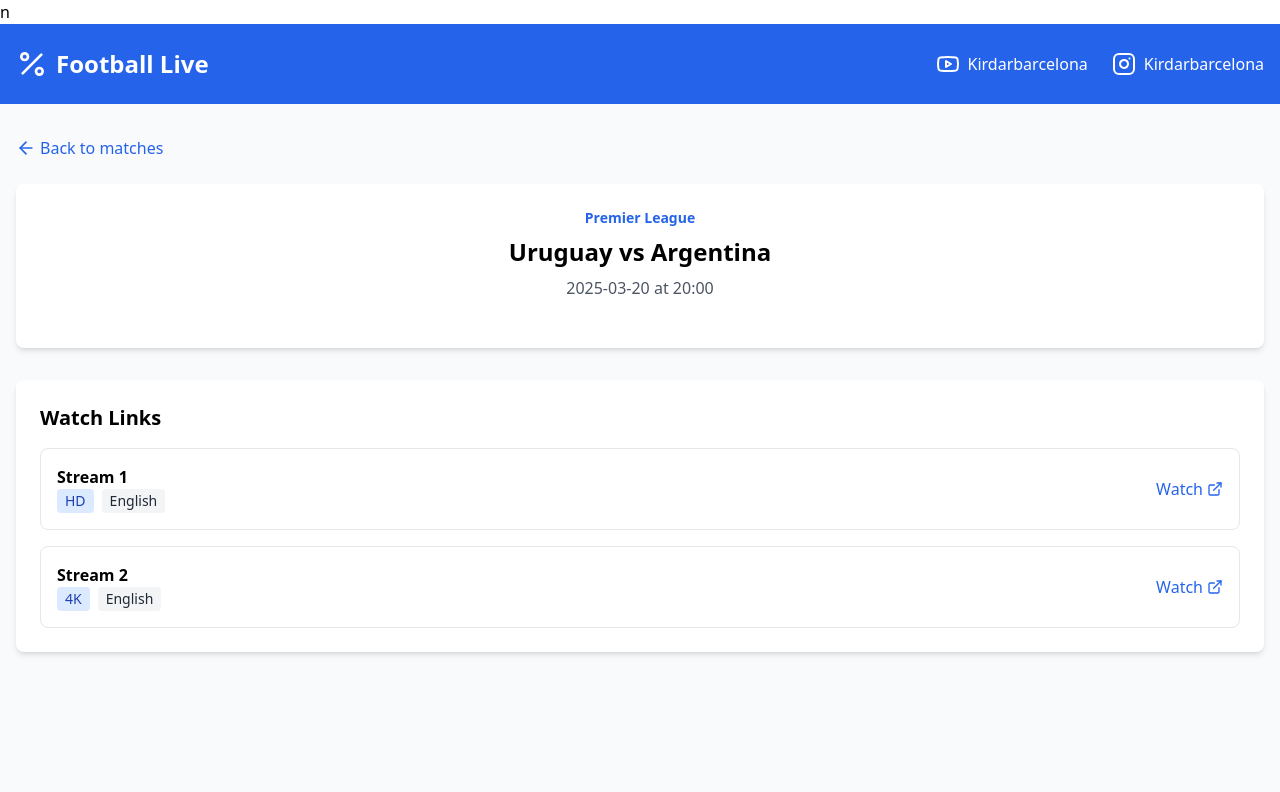
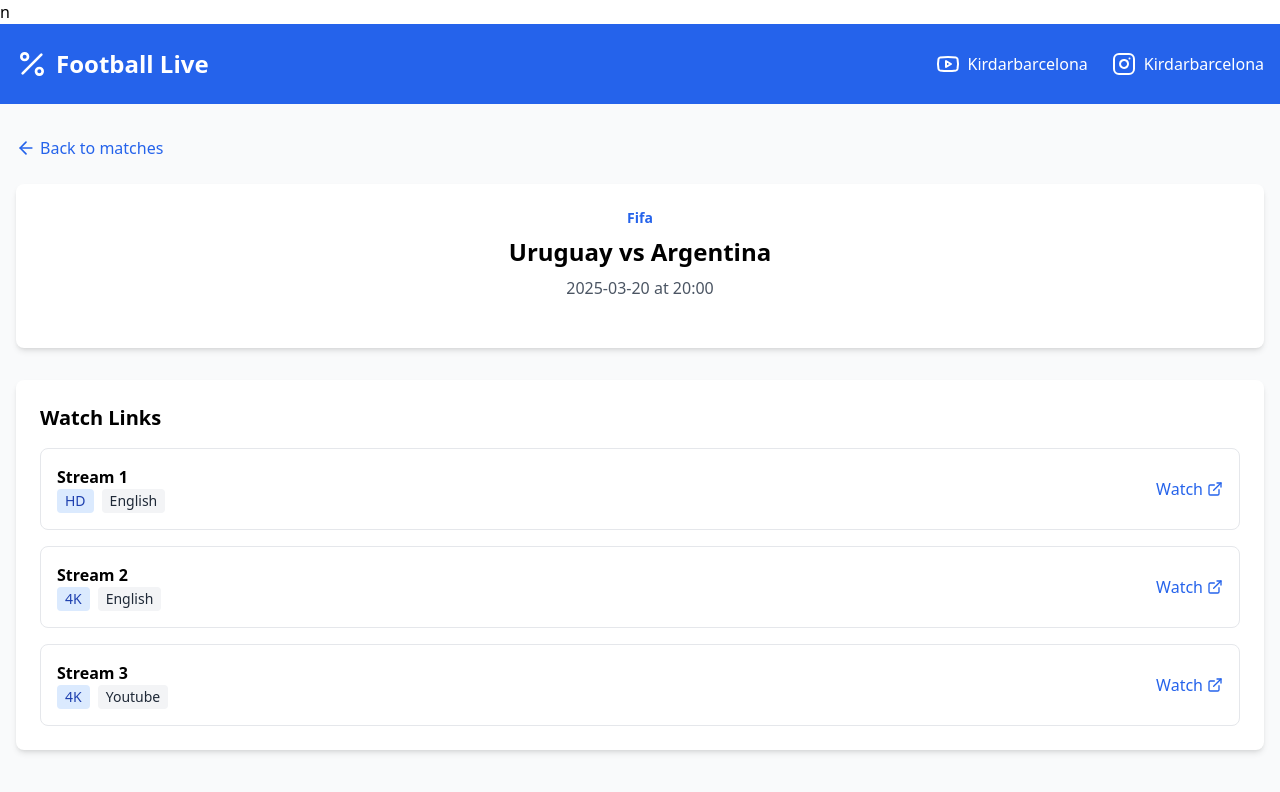
Before and after one commit to Ducksol01/Football, a React (Vite) app: page /match/1 in a window 1280 px wide. Shown: the top 792 px of the page. Built offline with nearby package versions, Linux system fonts and the light colour scheme.

Commit message:
Update types.ts

```diff
--- a/src/types.ts
+++ b/src/types.ts
@@ -29,7 +29,7 @@ export const matches: Match[] = [
     awayTeam: 'Argentina',
     date: '2025-03-20',
     time: '20:00',
-    competition: 'Premier League',
+    competition: 'Fifa',
     status: 'upcoming'
   },
   // {
@@ -75,8 +75,15 @@ export const watchLinks: Record<string, WatchLink[]> = {
       url: 'https://live.epicsportss.com/p/matchday17.html',
       quality: '4K',
       language: 'English'
+    },
+     {
+      id: '0-0',
+      name: 'Stream 3',
+      url: 'https://youtube.com/live/jGkWUUzXDvE?feature=share',
+      quality: '4K',
+      language: 'Youtube'
     }
-//   ],
+//  ],
 //   '2': [
 //     {
 //       id: '2-1',
```
